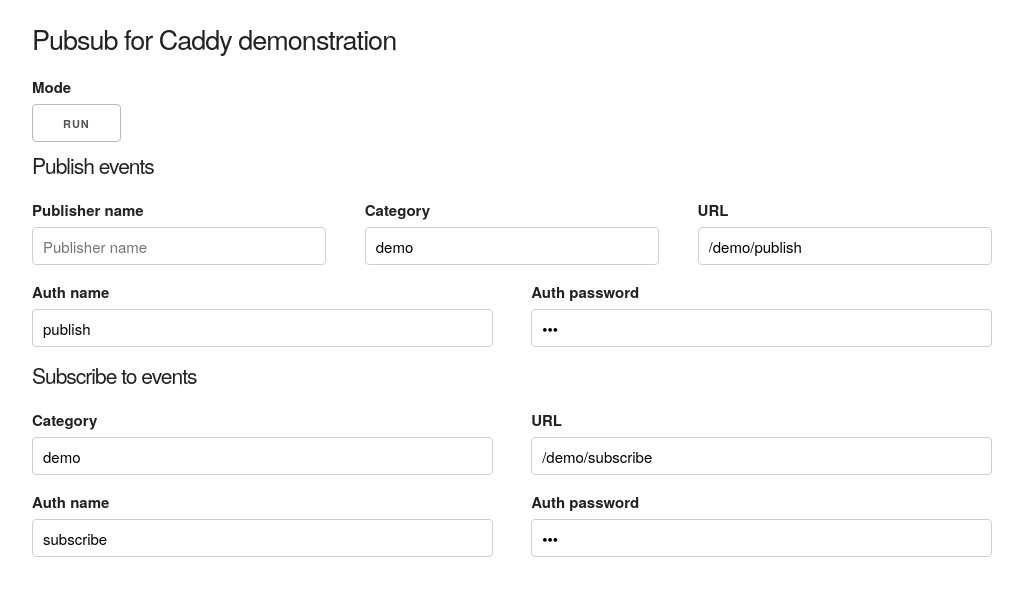
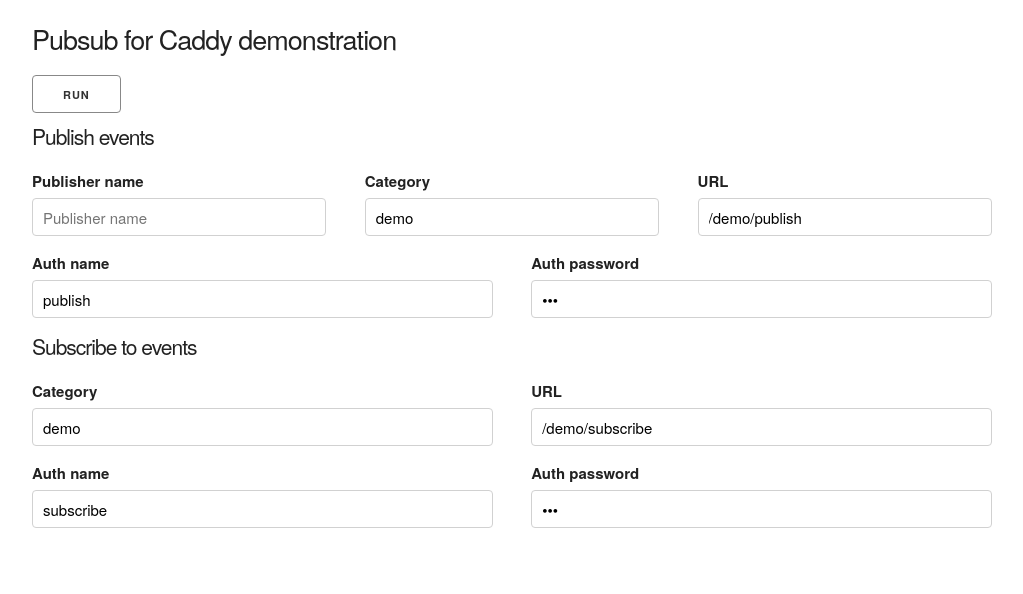
Before and after one commit to jung-kurt/caddy-pubsub, a plain HTML site: page example/index.html in a window 1280 px wide. Both pictures are taken after a click on the button "CONFIGURE". Shown: the whole page, without its empty margins (128-1151 px from the left). Drawn offline with nearby package versions, Linux system fonts and the light colour scheme.

Commit message:
Reuse mode button for both 'run' and 'configure' screens

```diff
--- a/example/app.js
+++ b/example/app.js
@@ -1,12 +1,17 @@
+// Released under MIT license.
+// https://raw.githubusercontent.com/jung-kurt/caddy-pubsub/master/LICENSE
+
 (function() {
 
-  var sub, pub, subscribe, status, append, ids;
+  var sub, pub, subscribe, status, append, ids, mode;
 
   subscribe = null;
 
   ids = util.domElements('id');
 
   append = util.append(ids.list, 'li', 10);
+
+  mode = "run";
 
   pub = function(str) {
     var body, authStr;
@@ -69,11 +74,16 @@
       case "sub-stop":
         sub(false);
         break;
-      case "configure":
-        util.bankShow(ids.configure);
-        break;
-      case "run":
-        util.bankShow(ids.run);
+      case "mode":
+        if (mode === "run") {
+          util.bankShow(ids.configure);
+          ids.mode.textContent = "Run";
+          mode = "configure";
+        } else {
+          util.bankShow(ids.run);
+          ids.mode.textContent = "Configure";
+          mode = "run";
+        }
         break;
     }
   });
--- a/example/index.html
+++ b/example/index.html
@@ -6,6 +6,7 @@
     <meta charset="utf-8">
     <meta name="Description" content="Demonstration of Pubsub for Caddy">
     <meta name= viewport content="width=device-width, initial-scale=1, shrink-to-fit=no">
+    <meta name="author" content="Kurt Jung">
     <link rel="stylesheet" href="https://cdnjs.cloudflare.com/ajax/libs/normalize/8.0.1/normalize.min.css" />
     <link rel="stylesheet" href="https://cdnjs.cloudflare.com/ajax/libs/skeleton/2.0.4/skeleton.min.css" />
     <link rel="stylesheet" href="app.css" />
@@ -22,18 +23,15 @@
 
     </noscript>
 
+    <div class="row">
+      <div class="u-full-width">
+        <button id="mode" type="button" data-click="mode">Configure</button>
+      </div>
+    </div>
+
     <div>
 
       <form id="run">
-
-        <div class="row">
-          <div class="u-full-width">
-            <label for="mode_cfg">Mode</label>
-            <div id="mode_cfg">
-              <button type="button" data-click="configure">Configure</button>
-            </div>
-          </div>
-        </div>
 
         <div class="row">
           <div class="six columns">
@@ -57,15 +55,6 @@
       </form>
 
       <form id="configure" style="display: none;">
-
-        <div class="row">
-          <div class="u-full-width columns">
-            <label for="mode_run">Mode</label>
-            <div id="mode_run">
-              <button type="button" data-click="run">Run</button>
-            </div>
-          </div>
-        </div>
 
         <h2>Publish events</h2>
 
--- a/example/ps.js
+++ b/example/ps.js
@@ -1,3 +1,6 @@
+// Released under MIT license.
+// https://raw.githubusercontent.com/jung-kurt/caddy-pubsub/master/LICENSE
+
 var ps = ps || {};
 
 (function() {
--- a/example/util.js
+++ b/example/util.js
@@ -1,3 +1,6 @@
+// Released under MIT license.
+// https://raw.githubusercontent.com/jung-kurt/caddy-pubsub/master/LICENSE
+
 var util = util || {};
 
 // Return object that associates, for each DOM element that has the attribute
```
